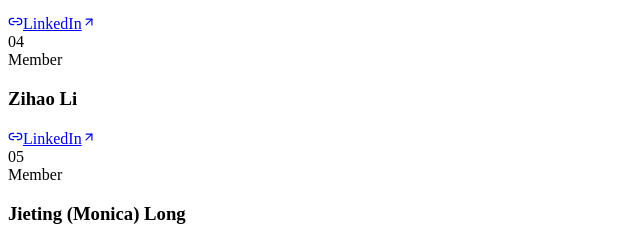
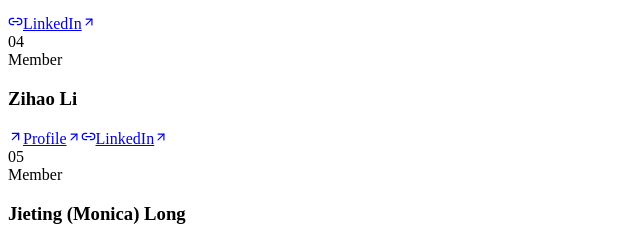
Before and after one commit to cheese-zj/pairlab-site, a React (Vite) app: page /people in a window 1280 px wide. Shown: the part 880-1106 px from the top of the page, without its empty margins (0-640 px from the left). Built offline with nearby package versions, Linux system fonts and the light colour scheme; the HTML template or start-up script is replaced by a standard one.

Commit message:
Add Zihao profile link

```diff
--- a/src/people.ts
+++ b/src/people.ts
@@ -61,6 +61,7 @@ export const labMembers: Person[] = ([
     role: 'Member',
     image: '/people/zihao-li.webp',
     links: [
+      { label: 'Profile', href: 'https://jeong-zju.github.io/', kind: 'profile' },
       { label: 'LinkedIn', href: 'https://www.linkedin.com/in/%E5%AD%90%E8%B1%AA-%E6%9D%8E-418583386/', kind: 'linkedin' },
     ],
   },
```
